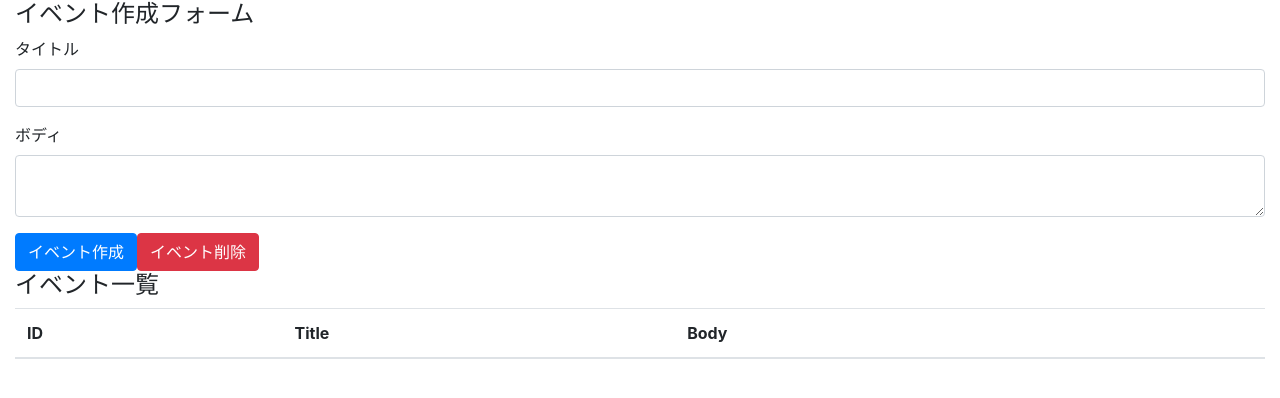
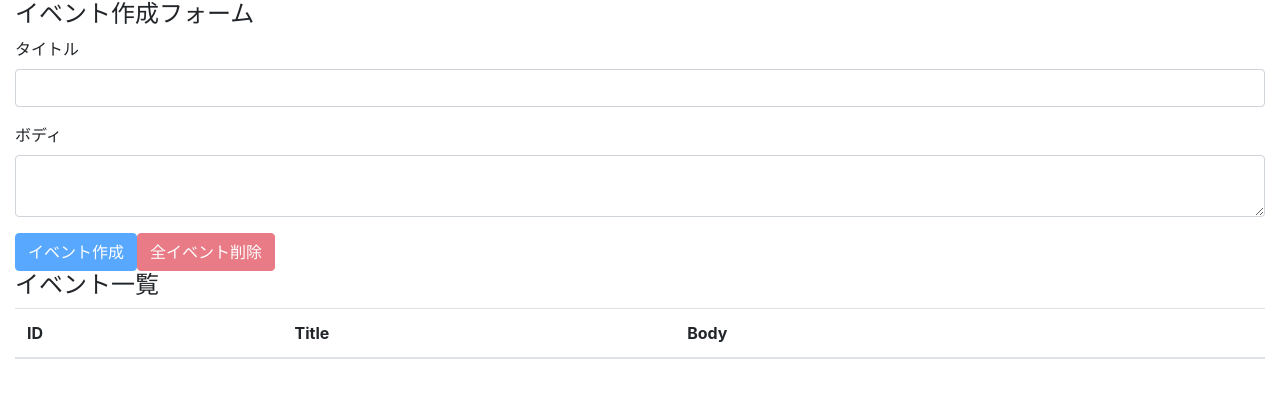
Before and after one commit to hndrr/react-hooks, a React (Create React App) app: page / in a window 1280 px wide. Shown: the top 398 px of the page. Built offline with nearby package versions, Linux system fonts and the light colour scheme.

Commit message:
dialogue alert

```diff
--- a/src/components/App.js
+++ b/src/components/App.js
@@ -11,19 +11,22 @@ const App = () => {
   const addEvent = (e) => {
     e.preventDefault();
     console.log({ title, body });
-    dispatch({
-      type: "CREATE_EVENT",
-      title,
-      body,
-    });
+    dispatch({ type: "CREATE_EVENT", title, body });
     setTitle("");
     setBody("");
-    //action = {
-    //  type:'CREATE_EVENT',
-    //  title:'aaaa',
-    //  body:'bbb'
-    //}
+    //action = {  type:'CREATE_EVENT',  title:'aaaa',  body:'bbb' }
   };
+
+  const deleteAllEvents = (e) => {
+    e.preventDefault();
+    const result = window.confirm("全てのイベントを本当に削除しても良いですか");
+    if (result) {
+      dispatch({ type: "DELETE_ALL_EVENTS" });
+    }
+  };
+
+  const unCreatable = title === "" || body === "";
+  const unDeletable = state.length === 0;
 
   return (
     <Container fluid>
@@ -52,10 +55,16 @@ const App = () => {
           />
         </Form.Group>
 
-        <Button variant="primary" onClick={addEvent}>
+        <Button variant="primary" onClick={addEvent} disabled={unCreatable}>
           イベント作成
         </Button>
-        <Button variant="danger">イベント削除</Button>
+        <Button
+          variant="danger"
+          onClick={deleteAllEvents}
+          disabled={unDeletable}
+        >
+          全イベント削除
+        </Button>
       </Form>
 
       <h4>イベント一覧</h4>
@@ -70,7 +79,6 @@ const App = () => {
         </thead>
         <tbody>
           {state.map((event, index) => (
-            //Eventコンポーネント内にpropsでeventとdispatch関数を渡す
             <Event key={index} event={event} dispatch={dispatch} />
           ))}
         </tbody>
--- a/src/components/Event.js
+++ b/src/components/Event.js
@@ -4,7 +4,12 @@ import { Button } from "react-bootstrap";
 const Event = ({ dispatch, event }) => {
   const id = event.id;
   const handleClickDeleteButton = () => {
-    dispatch({ type: "DELETE_EVENT", id });
+    const result = window.confirm(
+      `ID:${id}のイベントを本当に削除しても良いですか`
+    );
+    if (result) {
+      dispatch({ type: "DELETE_EVENT", id });
+    }
   };
 
   return (
```
